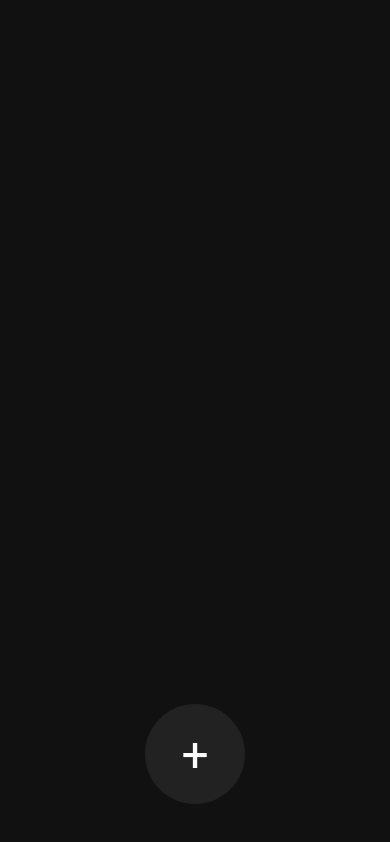
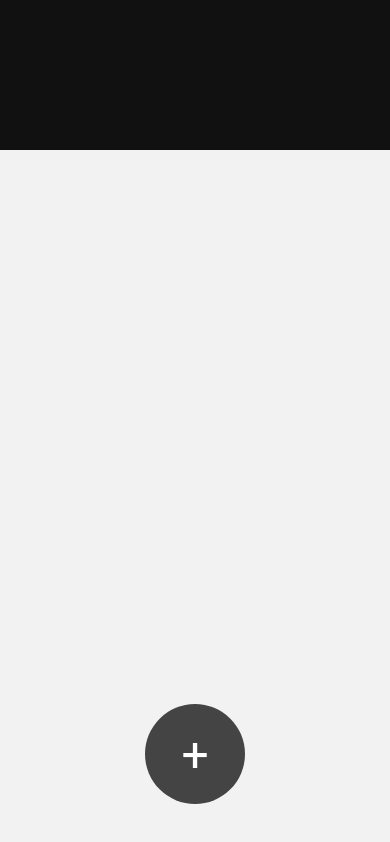
Before and after one commit to cgladish/rem-alarm, a React Native app: screen /alarms in a window 390 px wide. Built offline with nearby package versions, Linux system fonts and the light colour scheme.

Commit message:
Scrollable

```diff
--- a/views/Alarms/index.tsx
+++ b/views/Alarms/index.tsx
@@ -1,4 +1,11 @@
-import { StyleSheet, Switch, Text, TouchableOpacity, View } from "react-native";
+import {
+  ScrollView,
+  StyleSheet,
+  Switch,
+  Text,
+  TouchableOpacity,
+  View,
+} from "react-native";
 import { useDispatch, useSelector } from "react-redux";
 import Ionicons from "@expo/vector-icons/Ionicons";
 import { Dispatch } from "../../store";
@@ -12,10 +19,10 @@ const padTimeString = (time: number): string =>
 const dayOfWeekToText = ["Sun", "Mon", "Tue", "Wed", "Thu", "Fri", "Sat"];
 
 const AlarmItem = ({
-  key,
+  index,
   alarmInfo,
 }: {
-  key: number;
+  index: number;
   alarmInfo: AlarmInfo;
 }) => {
   const [isExpanded, setIsExpanded] = useState(false);
@@ -74,7 +81,7 @@ const AlarmItem = ({
               dispatch({
                 type: "@@alarms/UPDATE",
                 payload: {
-                  index: key,
+                  index,
                   data: { ...alarmInfo, enabled: !alarmInfo.enabled },
                 },
               });
@@ -88,6 +95,7 @@ const AlarmItem = ({
           />
         </View>
       </View>
+      {isExpanded && <View></View>}
     </TouchableOpacity>
   );
 };
@@ -97,6 +105,8 @@ export default function Alarms() {
   const dispatch = useDispatch<Dispatch>();
 
   return (
+    <>
+      <ScrollView style={{ width: "100%" }}>
         <View
           style={{
             flex: 1,
@@ -104,21 +114,31 @@ export default function Alarms() {
             backgroundColor: "#111",
             alignItems: "center",
             justifyContent: "center",
+            paddingBottom: 150,
           }}
         >
           {alarms.map((alarmInfo, index) => (
-        <AlarmItem key={index} alarmInfo={alarmInfo} />
+            <AlarmItem key={index} index={index} alarmInfo={alarmInfo} />
           ))}
+        </View>
+      </ScrollView>
+      <View
+        style={{
+          justifyContent: "center",
+          alignItems: "center",
+          position: "absolute",
+          bottom: 40,
+          width: "100%",
+        }}
+      >
         <TouchableOpacity
           style={{
             justifyContent: "center",
             alignItems: "center",
             borderRadius: 100,
-          backgroundColor: "#222",
+            backgroundColor: "#444",
             width: 100,
             height: 100,
-          position: "absolute",
-          bottom: 40,
           }}
           onPress={() =>
             dispatch({
@@ -146,5 +166,6 @@ export default function Alarms() {
           </Text>
         </TouchableOpacity>
       </View>
+    </>
   );
 }
```
Lines whose indentation alone changed are shown as unchanged.
